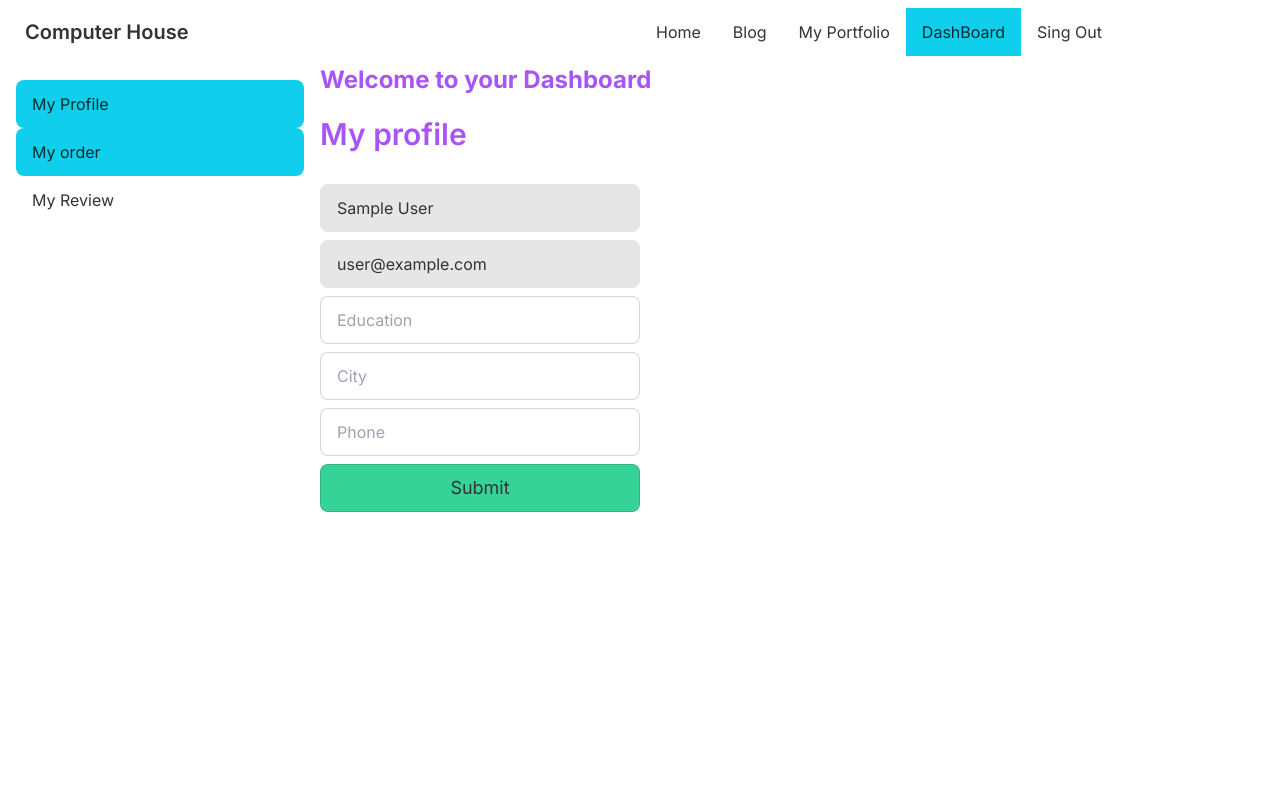
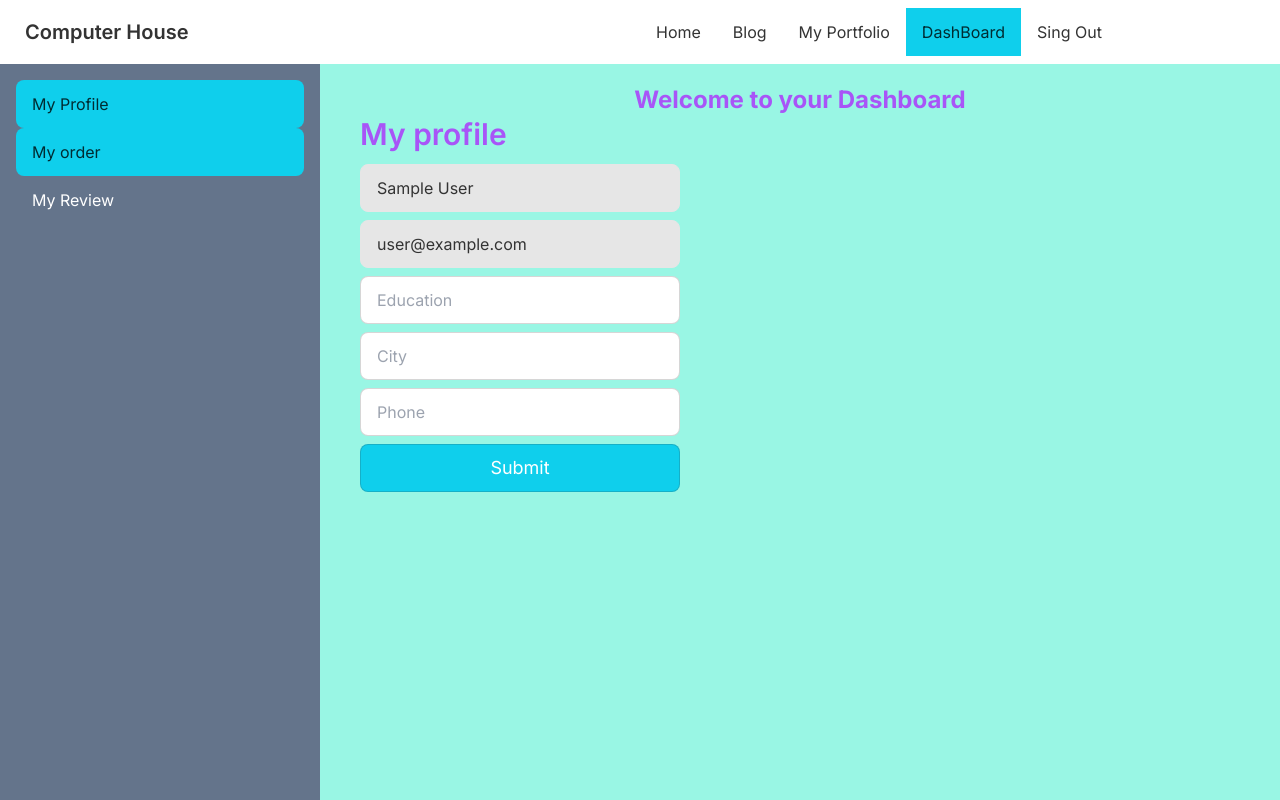
Before and after one commit to JRnihar/Computer-House-Client, a React (Create React App) app: page /dashboard/profile in a window 1280 px wide. Shown: the top 800 px of the page. Built offline with nearby package versions, Linux system fonts and the light colour scheme; no server answers; sample sign-in values are in the browser's storage.

Commit message:
update design

```diff
--- a/src/Components/DashBoard/DashBoard.js
+++ b/src/Components/DashBoard/DashBoard.js
@@ -10,17 +10,17 @@ const DashBoard = () => {
     return (
         <div class="drawer drawer-mobile">
             <input id="dashboard-sidebar" type="checkbox" class="drawer-toggle" />
-            <div class="drawer-content">
+            <div class="drawer-content bg-teal-200">
                 {/* <!-- Page content here --> */}
                 {/* <label for="my-drawer-2" class="btn btn-primary drawer-button lg:hidden">Open drawer</label> */}
-                <h2 className='text-2xl font-bold text-purple-500'>Welcome to your Dashboard</h2>
+                <h2 className='text-2xl text-center mt-5 font-bold text-purple-500'>Welcome to your Dashboard</h2>
                 <Outlet></Outlet>
 
             </div>
-            <div class="drawer-side">
+            <div class="drawer-side ">
                 <label for="dashboard-sidebar" class="drawer-overlay"></label>
-                <ul class="menu p-4 overflow-y-auto w-80 bg-base-100 text-base-content">
-                    <li><NavLink to='/dashboard/profile'>My Profile</NavLink></li>
+                <ul class="menu p-4 overflow-y-auto w-80 bg-slate-500 text-base-content">
+                    <li className='text-white'><NavLink to='/dashboard/profile'>My Profile</NavLink></li>
 
 
 
@@ -29,16 +29,17 @@ const DashBoard = () => {
                    admin
                             ?
                         <>
-                                <li><NavLink to='/dashboard/manageOrder'> Manage All Orders</NavLink></li>
-                                <li><NavLink to='/dashboard/product'>Add A Product</NavLink></li>
-                                <li><NavLink to='/dashboard/makeAdmin'>Make Admin</NavLink></li>
-                                <li><NavLink to='/dashboard/manageProducts'>Manage Products</NavLink></li>
+                                <li className='text-white'><NavLink to='/dashboard/manageOrder'> Manage All Orders</NavLink></li>
+                                <li className='text-white'><NavLink to='/dashboard/product'>Add A Product</NavLink></li>
+                                <li className='text-white'><NavLink to='/dashboard/makeAdmin'>Make Admin</NavLink></li>
+                                <li className='text-white'><NavLink to='/dashboard/manageProducts'>Manage Products</NavLink></li>
                     </>
 
 
                    : <>
-                                <li><NavLink to='/dashboard'>My order</NavLink></li>
-                                <li><NavLink to='/dashboard/review'>My Review</NavLink></li>
+                                <li className='text-white'><NavLink to='/dashboard'>My order</NavLink></li>
+                                <li className='text-white'><NavLink to='/dashboard/review'>My Review</NavLink></li>
+
                     </>}
 
                 </ul>
--- a/src/Components/DashBoard/MakeAdmin.js
+++ b/src/Components/DashBoard/MakeAdmin.js
@@ -11,7 +11,7 @@ const MakeAdmin = () => {
     }, [makeAdmins])
     return (
         <div>
-            <h2 className="text-2xl">All Users: {makeAdmins.length}</h2>
+
             <div class="overflow-x-auto">
                 <table class="table w-full">
                     <thead>
--- a/src/Components/DashBoard/MakeAdminRow.js
+++ b/src/Components/DashBoard/MakeAdminRow.js
@@ -1,7 +1,7 @@
 import React from 'react';
 
 const MakeAdminRow = ({makeAdmin}) => {
-    const { email ,role } = makeAdmin;
+    const { email ,role ,index} = makeAdmin;
     const makeAdmins=()=>{
         // const url = `http://localhost:5000/user/admin/${email}`
         fetch(`http://localhost:5000/user/admin/${email}`, {
@@ -20,7 +20,7 @@ const MakeAdminRow = ({makeAdmin}) => {
     return (
 
             <tr>
-                <th>1</th>
+                <th>{index}</th>
                 <td>{email}</td>
             <td> {role !== 'admin' && <button onClick={makeAdmins} class="btn btn-xs">Make Admin</button>}</td>
                 <td><button class="btn btn-xs">Remove User</button></td>
--- a/src/Components/DashBoard/MyProduct.js
+++ b/src/Components/DashBoard/MyProduct.js
@@ -27,7 +27,7 @@ const MyProduct = () => {
 
     }
     return (
-        <div>
+        <div className='px-12'>
             <div>
                 <h2 className=' text-xl font-bold p-5'> Add a Order</h2>
             </div>
--- a/src/Components/DashBoard/MyProfile.js
+++ b/src/Components/DashBoard/MyProfile.js
@@ -53,10 +53,10 @@ const MyProfile = () => {
     }, [profiles, setProfile])
     return (
         <div>
-            <h2 className='text-3xl font-semibold my-5 text-purple-500'>My profile</h2>
+            <h2 className='text-3xl font-semibold  px-10 text-purple-500'>My profile</h2>
             <div className='grid grid-cols-1 lg: grid-cols-2'>
                 <div>
-                    <form onSubmit={handleSubmit}>
+                    <form className='px-10' onSubmit={handleSubmit}>
                         <input type="text" placeholder="Name" name='name' disabled value={user?.displayName} class="input input-bordered w-full max-w-xs  mt-3" />
                         <br />
                         <input type="email" placeholder="Email" name='email' disabled value={user?.email} class="input input-bordered w-full max-w-xs mt-2" />
@@ -67,13 +67,13 @@ const MyProfile = () => {
                         <br />
                         <input type="number" placeholder="Phone" name='phone' required class="input input-bordered mt-2 w-full max-w-xs" />
                         <br />
-                        <input type="submit" value='Submit' class="input input-bordered w-full mt-2 max-w-xs text-center bg-success text-lg" />
+                        <input type="submit" value='Submit' class="input input-bordered w-full mt-2 max-w-xs text-center bg-primary text-white text-lg" />
                     </form>
                 </div>
                 {/* ///////////////////////  show information ///////////////////////// */}
                 <div>
                     {
-                        profiles.slice(0,1) .map (profile => <div>
+                        profiles .map (profile => <div>
                             <div class="card w-96 bg-base-100 shadow-xl">
                                 <div class="card-body">
                                     <h2 class="card-title">Name: {profile.name}</h2>
--- a/src/Components/DashBoard/MyReview.js
+++ b/src/Components/DashBoard/MyReview.js
@@ -26,9 +26,9 @@ const MyReview = () => {
     return (
         <div>
             <div>
-                <h2 className=' text-xl font-bold p-5'>Please Add a Reviews!! If You want</h2>
+                <h2 className=' text-xl px-12 font-bold p-5'>Please Add a Reviews!! If You want</h2>
             </div>
-            <form onSubmit={handleSubmit(onSubmit)} >
+            <form className='px-12' onSubmit={handleSubmit(onSubmit)} >
                 {/* <input className='mb-3 border-2 w-1/3 rounded-md' placeholder='you name' {...register("name", { required: true })} /> */}
                 <div class="form-control w-full max-w-xs">
                     <label class="label">
```
